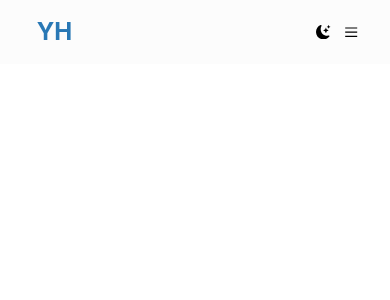
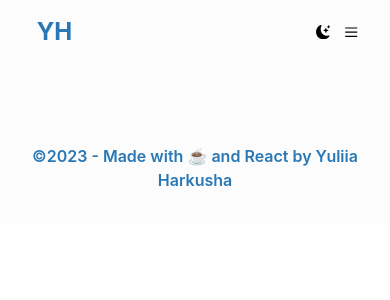
Before and after one commit to Yuliia-Harkusha/portfolio, a React (Create React App) app: page / in a window 390 px wide. Shown: the top 300 px of the page. Built offline with nearby package versions, Linux system fonts and the light colour scheme; the HTML template or start-up script is replaced by a standard one.

Commit message:
footer component

```diff
--- a/src/App.jsx
+++ b/src/App.jsx
@@ -1,6 +1,7 @@
 import { useContext } from 'react';
 import { ThemeContext } from 'context/theme';
 import { Header } from 'components/Header/Header';
+import { Footer } from 'components/Footer/Footer';
 import './App.css';
 
 export const App = () => {
@@ -10,6 +11,7 @@ export const App = () => {
     <div id="top" className={`${themeName} app`}>
       <Header />
       <main></main>
+      <Footer />
     </div>
   );
 };
--- a/src/components/Footer/Footer.css
+++ b/src/components/Footer/Footer.css
@@ -0,0 +1,14 @@
+.footer {
+  text-align: center;
+  margin-top: 4rem;
+  padding: 1.5rem;
+  font-weight: 600;
+  color: var(--clr-primary);
+}
+
+@media (max-width: 600px) {
+  .footer {
+    padding: 1em 2rem;
+    margin-top: 3em;
+  }
+}
--- a/src/components/Footer/Footer.jsx
+++ b/src/components/Footer/Footer.jsx
@@ -0,0 +1,11 @@
+import './Footer.css';
+
+export const Footer = () => {
+  return (
+    <footer className="footer">
+      <p>
+        ©2023 - Made with ☕ and React by <span>Yuliia Harkusha</span>
+      </p>
+    </footer>
+  );
+};
--- a/src/components/Navbar/Navbar.css
+++ b/src/components/Navbar/Navbar.css
@@ -1,6 +1,6 @@
 .nav__list {
+  display: flex;
   margin-right: 1.5rem;
-  display: flex;
 }
 .nav__list-item {
   margin-left: 1.5rem;
@@ -17,12 +17,12 @@
 
 @media (max-width: 600px) {
   .nav__list {
+    position: fixed;
+    inset: 0;
     display: none;
     flex-direction: column;
     justify-content: center;
     align-items: center;
-    position: fixed;
-    inset: 0;
     padding-inline-start: 0;
     width: 100vw;
     height: 80vh;
@@ -35,7 +35,7 @@
 
   .app .nav__menu {
     display: flex;
+    margin-left: 0.8rem;
     z-index: 2;
-    margin-left: 0.8rem;
   }
 }
--- a/src/components/Navbar/Navbar.jsx
+++ b/src/components/Navbar/Navbar.jsx
@@ -13,7 +13,7 @@ export const Navbar = () => {
   const toggleNavList = () => setShowNavList(!showNavList);
 
   return (
-    <nav className="center nav">
+    <nav className="center">
       <ul
         style={{ display: showNavList ? 'flex' : null }}
         className="nav__list "
--- a/src/context/theme.js
+++ b/src/context/theme.js
@@ -7,14 +7,17 @@ const ThemeProvider = ({ children }) => {
 
   useEffect(() => {
     const darkMediaQuery = window.matchMedia('(prefers-color-scheme: dark)');
+
     setThemeName(darkMediaQuery.matches ? 'dark' : 'light');
-    darkMediaQuery.addEventListener('change', e => {
-      setThemeName(e.matches ? 'dark' : 'light');
-    });
+
+    // darkMediaQuery.addEventListener('change', e => {
+    //   setThemeName(e.matches ? 'dark' : 'light');
+    // });
   }, []);
 
   const toggleTheme = () => {
     const name = themeName === 'dark' ? 'light' : 'dark';
+
     localStorage.setItem('themeName', name);
     setThemeName(name);
   };
```
